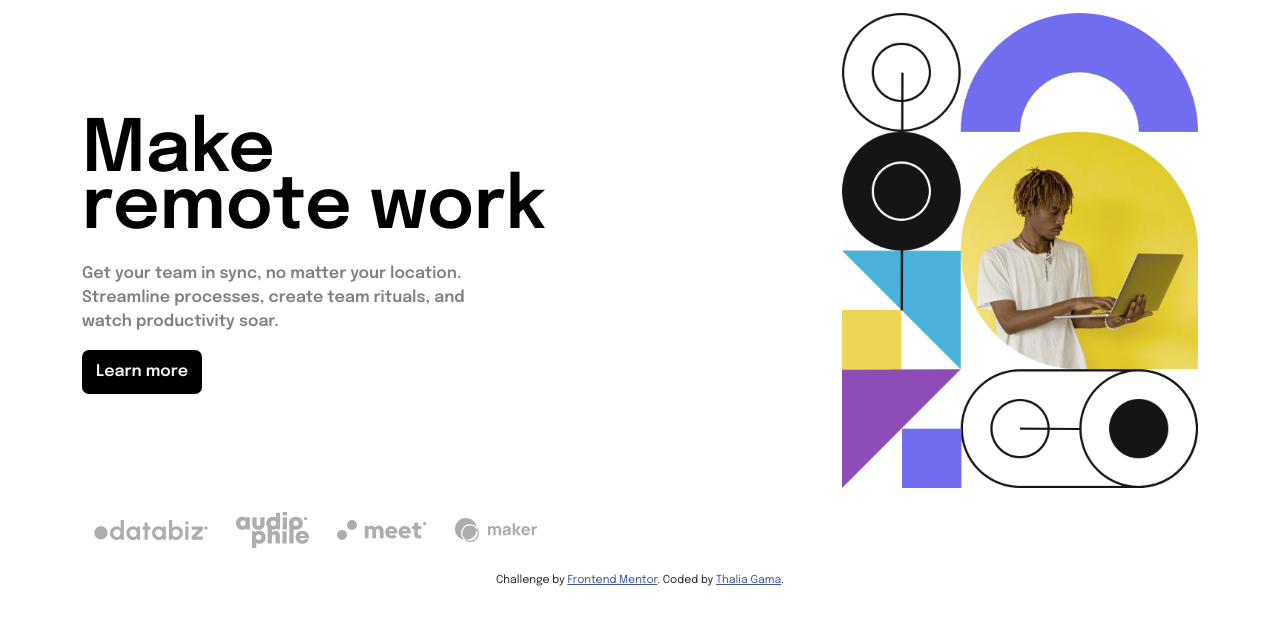
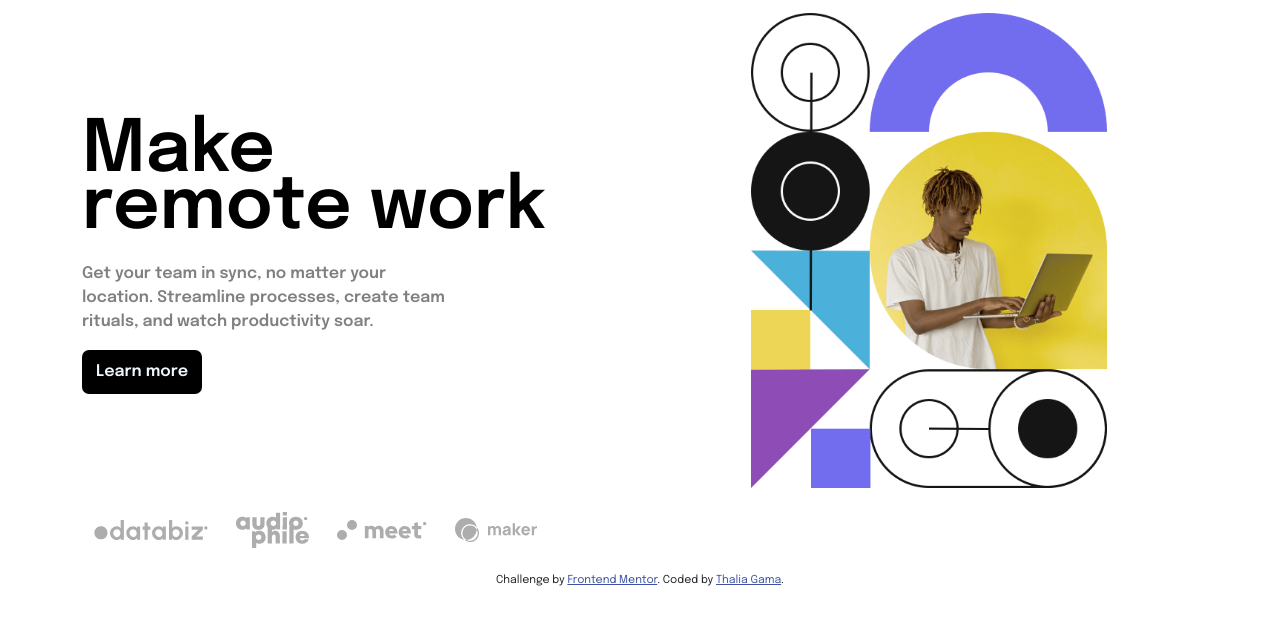
Before and after one commit to thaliagama/intro-section-with-dropdown-navigation, a plain HTML site: page index.html in a window 1280 px wide. Shown: the part 59-684 px from the top of the page. Drawn offline with nearby package versions, Linux system fonts and the light colour scheme.

Commit message:
Update index.html

```diff
--- a/index.html
+++ b/index.html
@@ -111,8 +111,8 @@
     </nav>
 
     <section class="container">
-      <div class="row align-items-center">
-        <div class="col-md-8 col-sm-12 order-md-1 order-sm-2 order-2">
+      <div class="row align-items-center gap-1">
+        <div class="col-md-7 col-sm-12 order-md-1 order-sm-2 order-2">
           <h1 class="title fw-bold mb-4">Make<br>
             remote work</h1>
           <p class="col-md-7 col-sm-12 mb-3 fw-bold">
```
